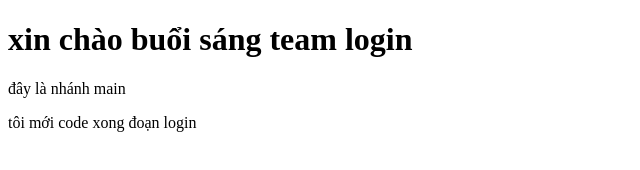
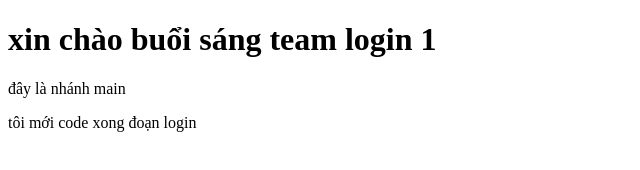
Before and after one commit to DUNGTRAILE/git-demo, a plain HTML site: page index.html in a window 1280 px wide. Shown: the full height of the page, 0-640 px from the left. Drawn offline with Linux system fonts and the light colour scheme.

Commit message:
tu sửa

```diff
--- a/index.html
+++ b/index.html
@@ -6,7 +6,7 @@
     <title>Document</title>
 </head>
 <body>
-    <h1>xin chào buổi sáng team login</h1>
+    <h1>xin chào buổi sáng team login 1</h1>
     <p>đây là nhánh main</p>
     <p>tôi mới code xong đoạn login</p>
 </body>
```
